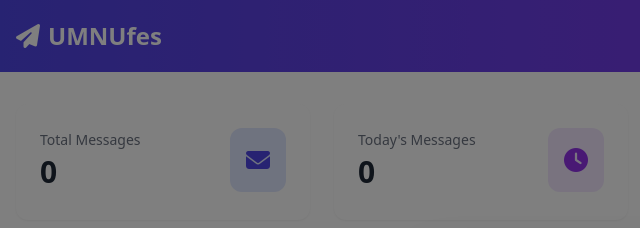
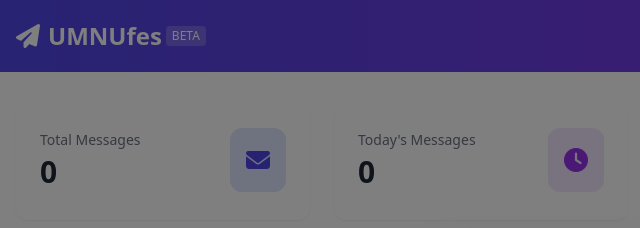
Before and after one commit to Kiznaiverr/simple-menfess-web, a website: page views/admin/dashboard.html in a window 1280 px wide. Shown: the top 228 px of the page, 0-640 px from the left. Drawn offline with nearby package versions, Linux system fonts and the light colour scheme; no server answers; sample sign-in values are in the browser's storage.

Commit message:
add beta badge

```diff
--- a/views/admin/dashboard.html
+++ b/views/admin/dashboard.html
@@ -17,7 +17,10 @@
                     <div class="flex items-center space-x-2">
                         <a href="/" class="flex items-center space-x-2 text-white hover:opacity-90">
                             <i class="fas fa-paper-plane text-2xl"></i>
-                            <h1 class="text-2xl font-bold header-title">UMNUfes</h1>
+                            <div class="flex items-center">
+                                <h1 class="text-2xl font-bold header-title">UMNUfes</h1>
+                                <span class="text-xs bg-white/20 text-white px-1.5 py-0.5 rounded ml-1 font-medium">BETA</span>
+                            </div>
                         </a>
                     </div>
                     <div class="flex items-center space-x-2">
```
Also changed, not shown: views/explore.html (+4 -1 lines), views/index.html (+4 -1 lines).
